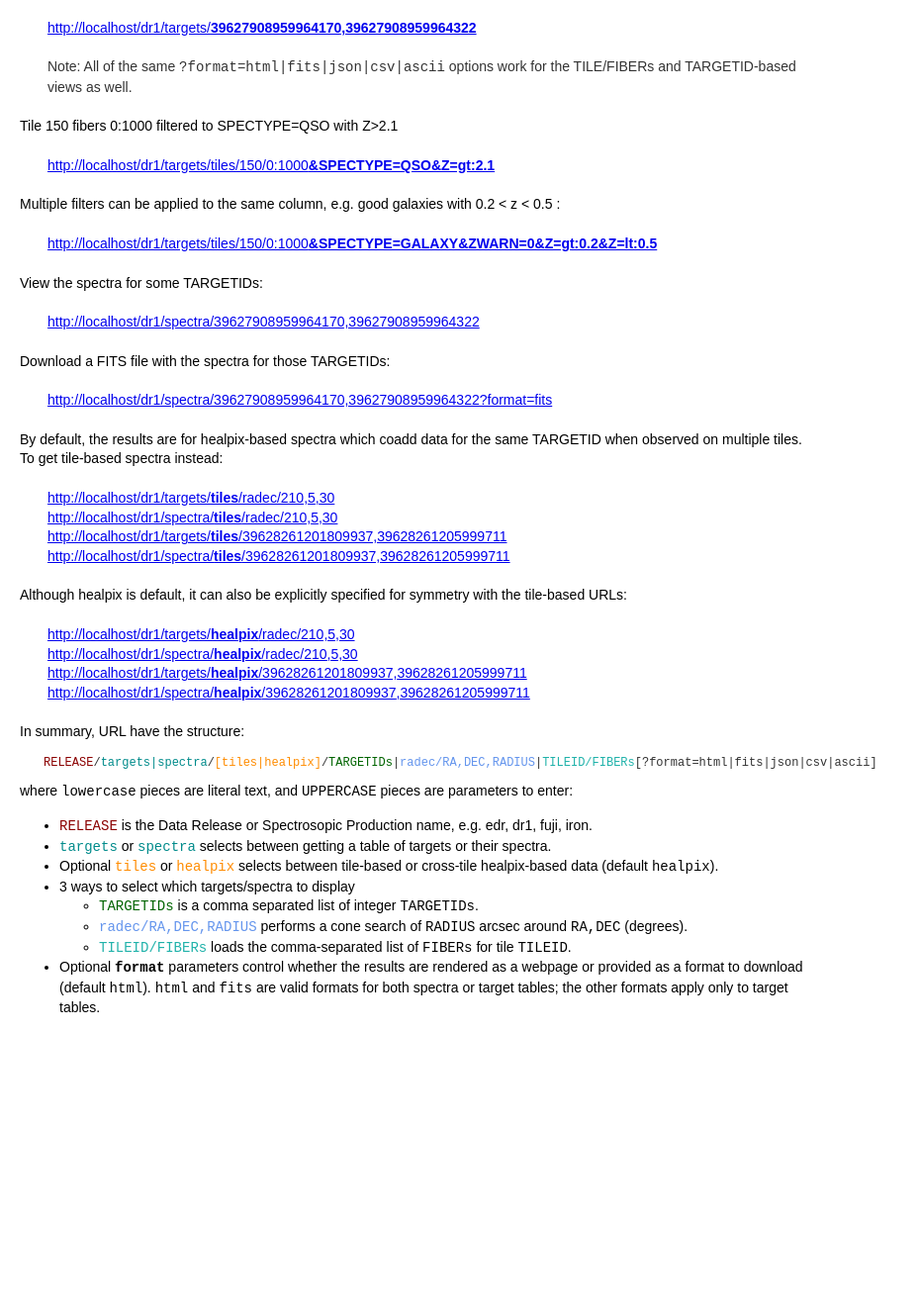
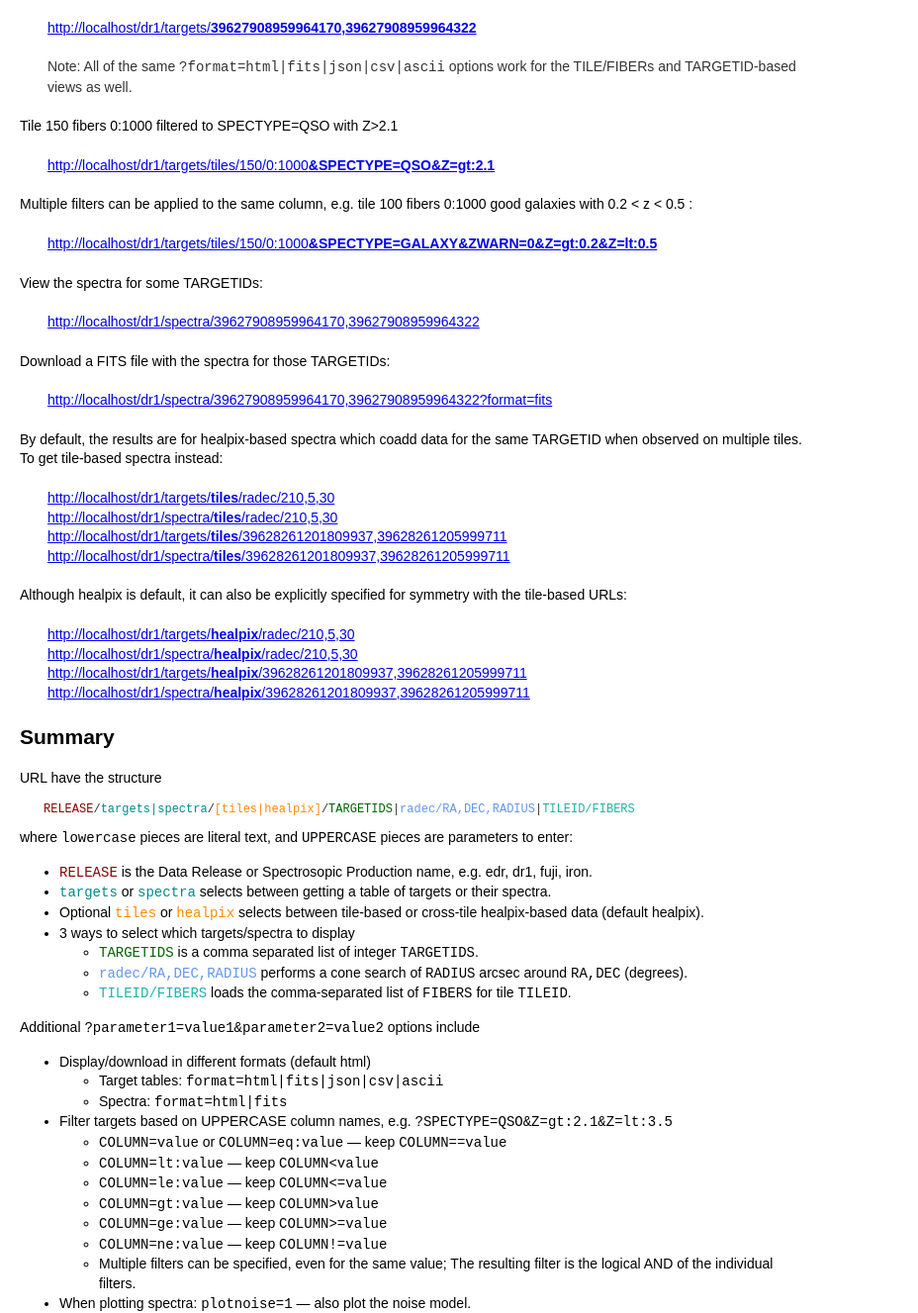
Before and after one commit to sbailey/inspector, a Flask app: page /examples in a window 1280 px wide. Shown: the part 1437-2764 px from the top of the page at 99% size, without its empty margins (0-928 px from the left). Before the commit the page ends 2474 px from the top, so only its background shows below. Run offline with Flask 3, Linux system fonts and the light colour scheme.

Commit message:
add ne filter; update examples

```diff
--- a/app.py
+++ b/app.py
@@ -288,6 +288,8 @@ def filter_table(table, args=None):
                 keep &= (table[column] > value)
             elif operator == 'ge':
                 keep &= (table[column] >= value)
+            elif operator == 'ne':
+                keep &= (table[column] != value)
             else:
                 #- TODO: handle error message with error message to user
                 print(f'ERROR: unrecognized operator {operator}')
--- a/templates/examples.html
+++ b/templates/examples.html
@@ -100,7 +100,7 @@ Note: All of the same <code>?format=html|fits|json|csv|ascii</code> options work
          {{ root_url }}/dr1/targets/tiles/150/0:1000<b>&SPECTYPE=QSO&Z=gt:2.1</b></a>
 </p>
 
-<p>Multiple filters can be applied to the same column, e.g. good galaxies with 0.2 &lt; z &lt; 0.5 :</p>
+<p>Multiple filters can be applied to the same column, e.g. tile 100 fibers 0:1000 good galaxies with 0.2 &lt; z &lt; 0.5 :</p>
 <p class="indented-paragraph">
 <a href="{{ root_url }}/dr1/targets/tiles/150/0:1000?SPECTYPE=GALAXY&ZWARN=0&Z=gt:0.2&Z=lt:0.5">
          {{ root_url }}/dr1/targets/tiles/150/0:1000<b>&SPECTYPE=GALAXY&ZWARN=0&Z=gt:0.2&Z=lt:0.5</b></a>
@@ -135,8 +135,9 @@ To get tile-based spectra instead:</p>
 <a href="{{ root_url }}/dr1/spectra/healpix/39627908959964170,39627908959964322">{{ root_url }}/dr1/spectra/<b>healpix</b>/39628261201809937,39628261205999711</a><br>
 </p>
 
+<h2>Summary</h2>
 <p>
-In summary, URL have the structure:
+URL have the structure
 </p>
 
 {% include "url_structure.html" %}
--- a/templates/url_structure.html
+++ b/templates/url_structure.html
@@ -1,22 +1,38 @@
 <pre style="font-size: 12px;">
-<span style="color:DarkRed">RELEASE</span>/<span style="color:DarkCyan">targets|spectra</span>/<span style="color:DarkOrange">[tiles|healpix]</span>/<span style="color:DarkGreen">TARGETIDs</span>|<span style="color:CornflowerBlue">radec/RA,DEC,RADIUS</span>|<span style="color:LightSeaGreen">TILEID/FIBERs</span>[?format=html|fits|json|csv|ascii]
+<span style="color:DarkRed">RELEASE</span>/<span style="color:DarkCyan">targets|spectra</span>/<span style="color:DarkOrange">[tiles|healpix]</span>/<span style="color:DarkGreen">TARGETIDS</span>|<span style="color:CornflowerBlue">radec/RA,DEC,RADIUS</span>|<span style="color:LightSeaGreen">TILEID/FIBERS</span>
 </pre>
 where <code>lowercase</code> pieces are literal text, and <code>UPPERCASE</code> pieces are parameters to enter:
 <ul>
     <li><code style="color:DarkRed">RELEASE</code> is the Data Release or Spectrosopic Production name, e.g. edr, dr1, fuji, iron.</li>
     <li><code style="color:DarkCyan">targets</code> or <code style="color:DarkCyan">spectra</code> selects between getting a table of targets or their spectra.</li>
-    <li>Optional <code style="color:DarkOrange">tiles</code> or <code style="color:DarkOrange">healpix</code> selects between tile-based or cross-tile healpix-based data (default <code>healpix</code>).</li>
+    <li>Optional <code style="color:DarkOrange">tiles</code> or <code style="color:DarkOrange">healpix</code> selects between tile-based or cross-tile healpix-based data (default healpix).</li>
     <li>3 ways to select which targets/spectra to display</li>
     <ul>
-        <li><code style="color:DarkGreen">TARGETIDs</code> is a comma separated list of integer <code>TARGETIDs</code>.</li>
+        <li><code style="color:DarkGreen">TARGETIDS</code> is a comma separated list of integer <code>TARGETIDS</code>.</li>
         <li><code style="color:CornflowerBlue">radec/RA,DEC,RADIUS</code> performs a cone search of <code>RADIUS</code> arcsec around <code>RA,DEC</code> (degrees).</li>
-        <li><code style="color:LightSeaGreen">TILEID/FIBERs</code> loads the comma-separated list of <code>FIBERs</code> for tile <code>TILEID</code>.</li>
+        <li><code style="color:LightSeaGreen">TILEID/FIBERS</code> loads the comma-separated list of <code>FIBERS</code> for tile <code>TILEID</code>.</li>
     </ul>
-    <li>Optional <b><code>format</code></b> parameters control whether the results are rendered as a webpage or provided as a format to download
-        (default <code>html</code>).
-        <code>html</code> and <code>fits</code> are valid formats for both spectra or target tables; the other formats apply
-        only to target tables.
-    </li>
+</ul>
+
+Additional <code>?parameter1=value1&amp;parameter2=value2</code> options include
+<ul>
+    <li>Display/download in different formats (default html)</li>
+        <ul>
+            <li>Target tables: <code>format=html|fits|json|csv|ascii</code></li>
+            <li>Spectra: <code>format=html|fits</code></li>
+        </ul>
+    <li>Filter targets based on UPPERCASE column names, e.g. <code>?SPECTYPE=QSO&amp;Z=gt:2.1&amp;Z=lt:3.5</code></li>
+        <ul>
+            <li><code>COLUMN=value</code> or <code>COLUMN=eq:value</code> — keep <code>COLUMN==value</code></li>
+            <li><code>COLUMN=lt:value</code> — keep <code>COLUMN&lt;value</code>   </li>
+            <li><code>COLUMN=le:value</code> — keep <code>COLUMN&lt;=value</code>  </li>
+            <li><code>COLUMN=gt:value</code> — keep <code>COLUMN&gt;value</code>   </li>
+            <li><code>COLUMN=ge:value</code> — keep <code>COLUMN&gt;=value</code>  </li>
+            <li><code>COLUMN=ne:value</code> — keep <code>COLUMN!=value</code>  </li>
+            <li>Multiple filters can be specified, even for the same value; The resulting filter is the
+                logical AND of the individual filters.</li>
+        </ul>
+    <li>When plotting spectra: <code>plotnoise=1</code> — also plot the noise model.</li>
 </ul>
 
 </p>
```
